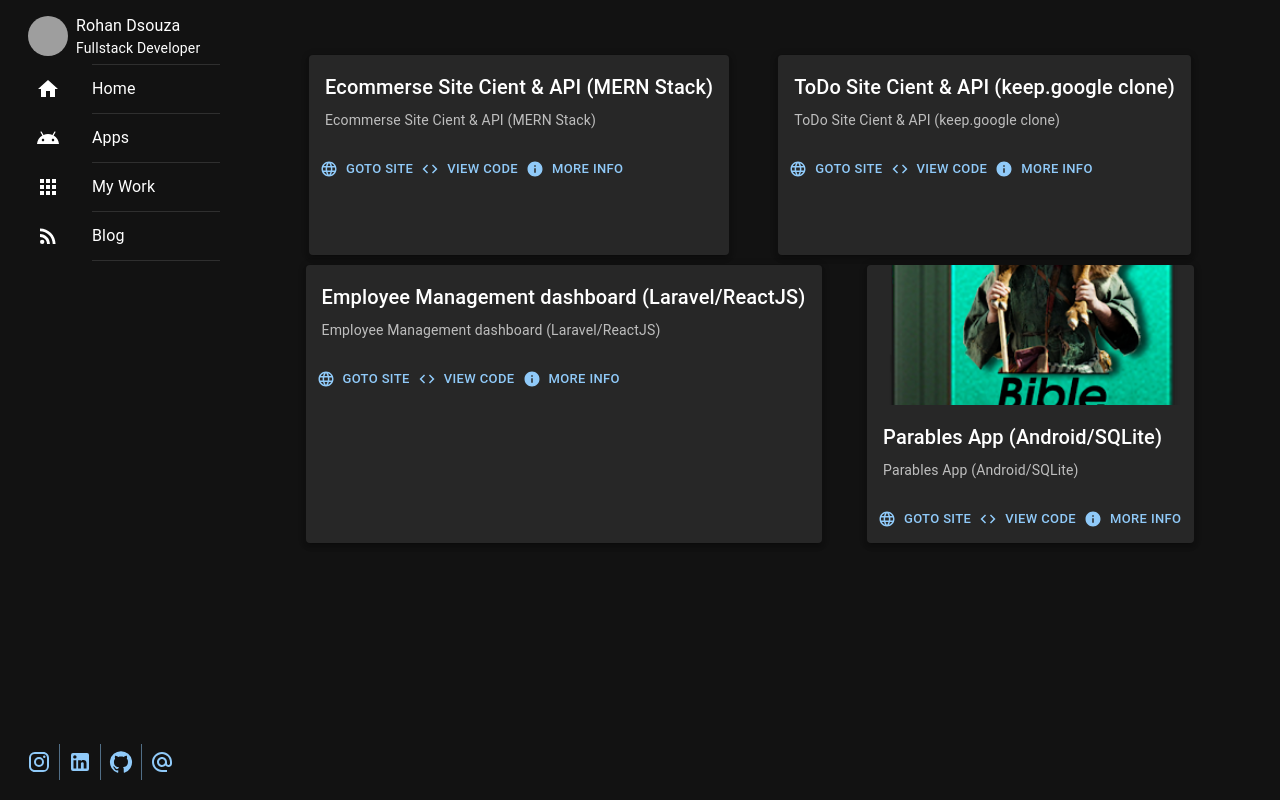
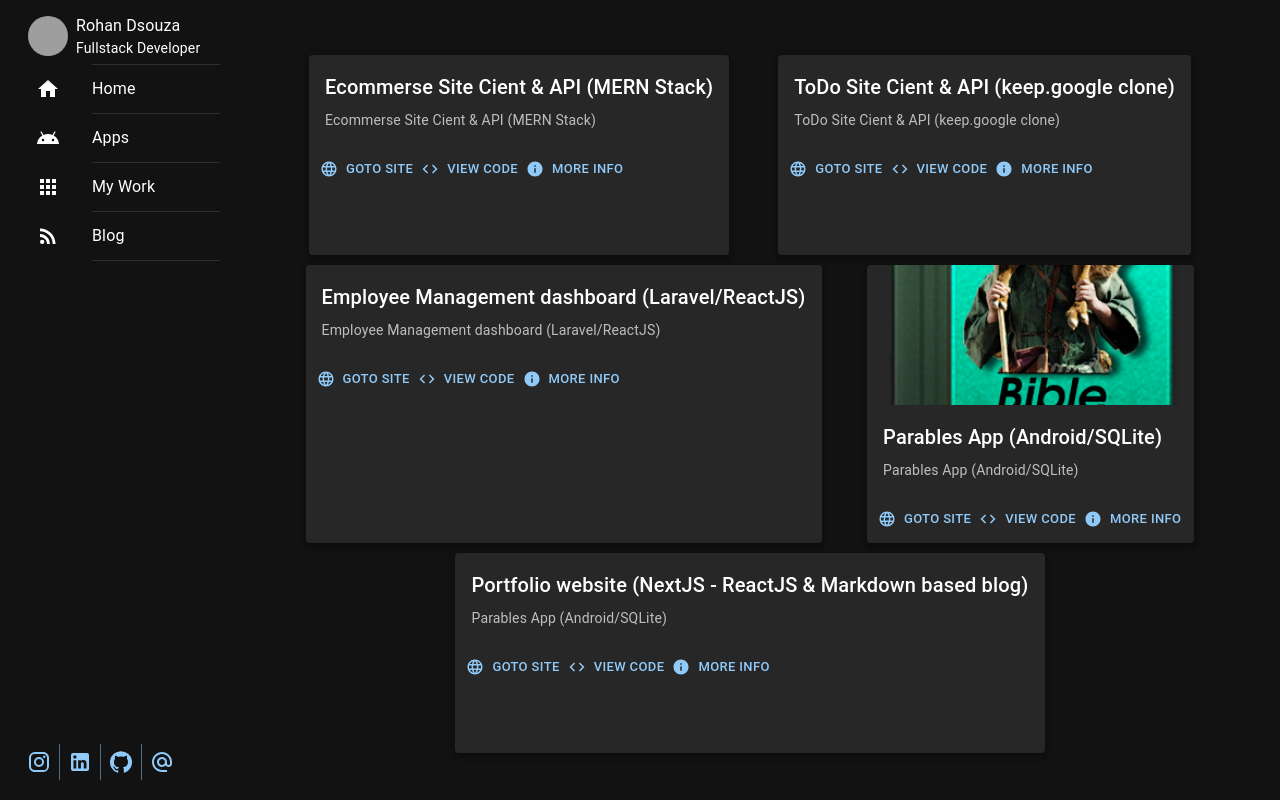
Before and after one commit to naxrohan/portfolio_site, a Next.js app: page /my-work in a window 1280 px wide. Built offline with nearby package versions, Linux system fonts and the light colour scheme; grey boxes are pictures that could not be loaded.

Commit message:
New work added to JSON file

```diff
--- a/src/JsonData/WorksData.js
+++ b/src/JsonData/WorksData.js
@@ -33,6 +33,14 @@ const WorksData = [
         page: "employee-management",
         desc: "Parables App (Android/SQLite)",
         height: "280"
+    },
+    {
+        title: "Portfolio website (NextJS - ReactJS & Markdown based blog)",
+        image: "",
+        link: "https://naxrohan.github.io/",
+        page: "portfolio-website",
+        desc: "Parables App (Android/SQLite)",
+        height: "280"
     }
 ];
 
```
